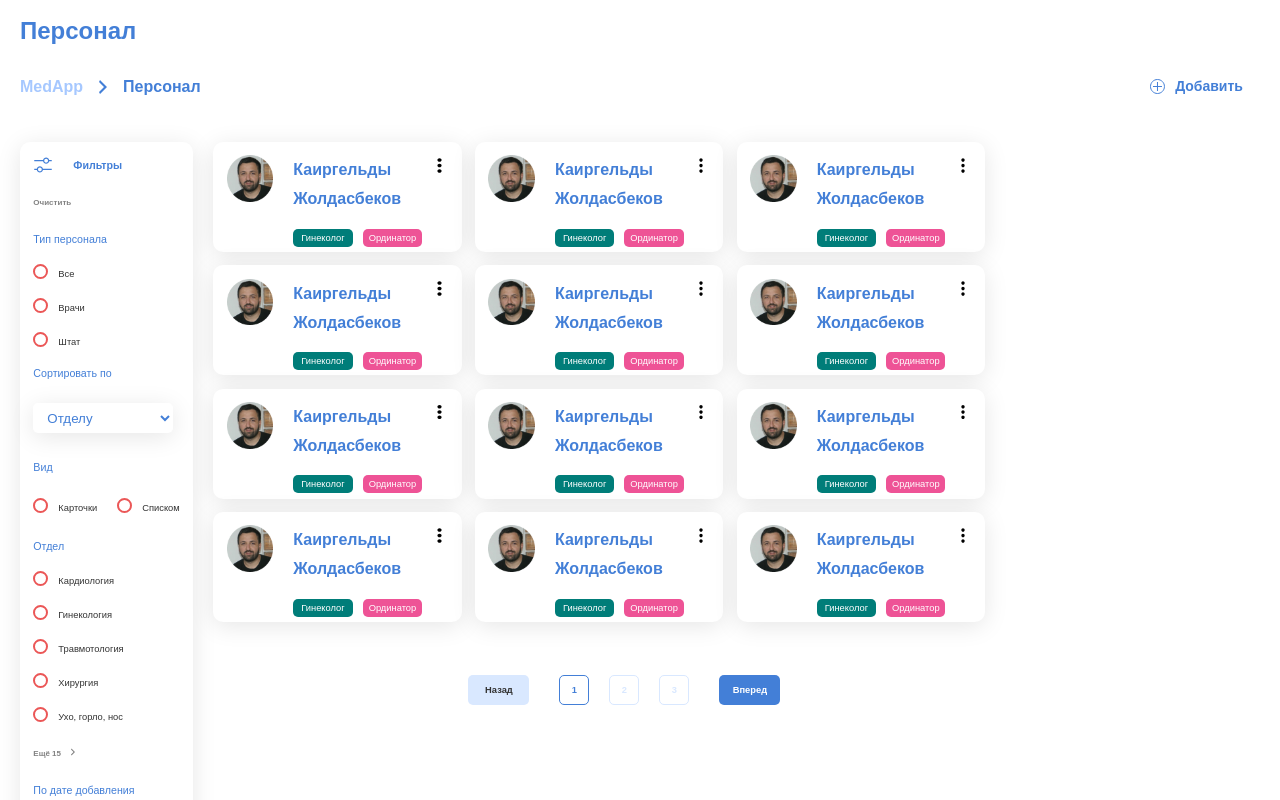
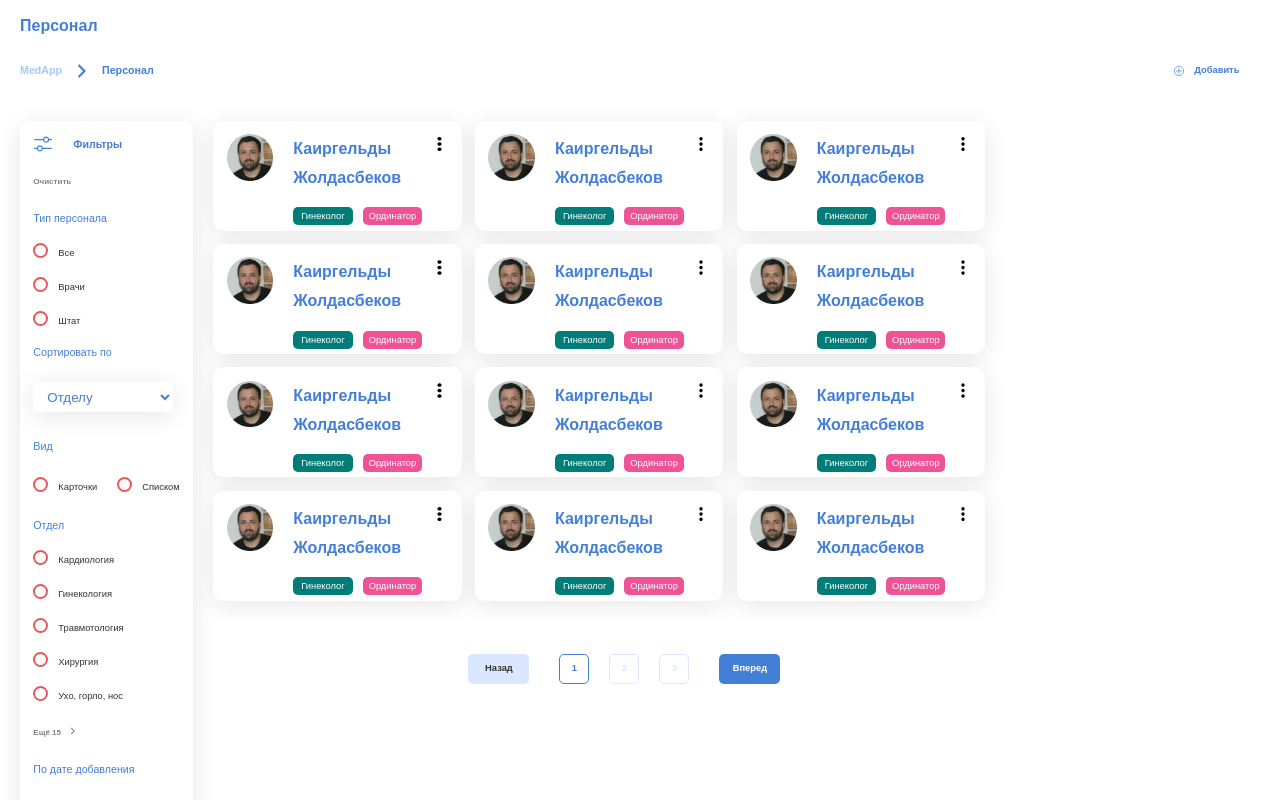
Before and after one commit to abelsharman/medFront, a Vue app: page /personal in a window 1280 px wide. Shown: the top 800 px of the page. Built offline with nearby package versions, Linux system fonts and the light colour scheme.

Commit message:
Update Personal.vue

```diff
--- a/src/components/Personal.vue
+++ b/src/components/Personal.vue
@@ -32,25 +32,16 @@ name: "Personal",
 </script>
 
 <style scoped lang="sass">
-@keyframes appearingBlock
-  0%
-    opacity: 0
-  50%
-    opacity: 0.5
-  100%
-    opacity: 1
-
 
 .container
   padding-bottom: 53px
   width: 100%
   margin-left: 20px
-  animation: 0.5s appearingBlock
   .pagename
     font-family: Proxima Nova, sans-serif
     font-style: normal
     font-weight: 600
-    font-size: 24px
+    font-size: 1.25VW
     line-height: 29px
     display: flex
     align-items: center
@@ -58,11 +49,11 @@ name: "Personal",
   .subheader
     display: flex
     justify-content: space-between
-    padding-right: 4.458333333333335VW
+    padding-right: 4.733333333333332VW
     .road
       font-style: normal
       font-weight: 600
-      font-size: 16px
+      font-size: 0.8333333333333334VW
       line-height: 19px
       display: flex
       align-items: center
@@ -74,7 +65,7 @@ name: "Personal",
         color: #437FD7
         font-style: normal
         font-weight: 600
-        font-size: 16px
+        font-size: 0.8333333333333334VW
         line-height: 19px
     .create
       display: flex
@@ -87,10 +78,11 @@ name: "Personal",
       border: none
       font-style: normal
       font-weight: 600
-      font-size: 14px
+      font-size: 0.7291666666666666VW
       line-height: 17px
       color: #437FD7
       img
+        width: 0.78125VW
         margin-right: 10.05px
 
   .sub_container
```
